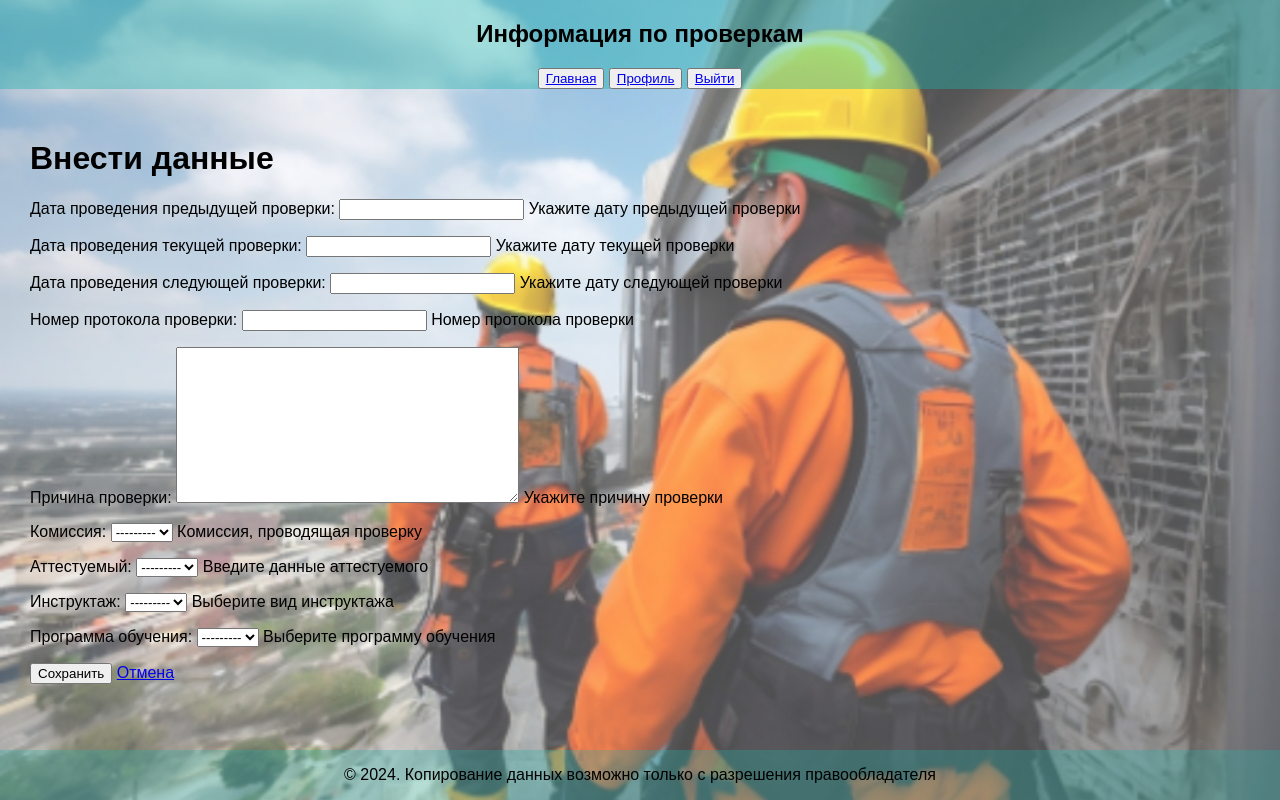
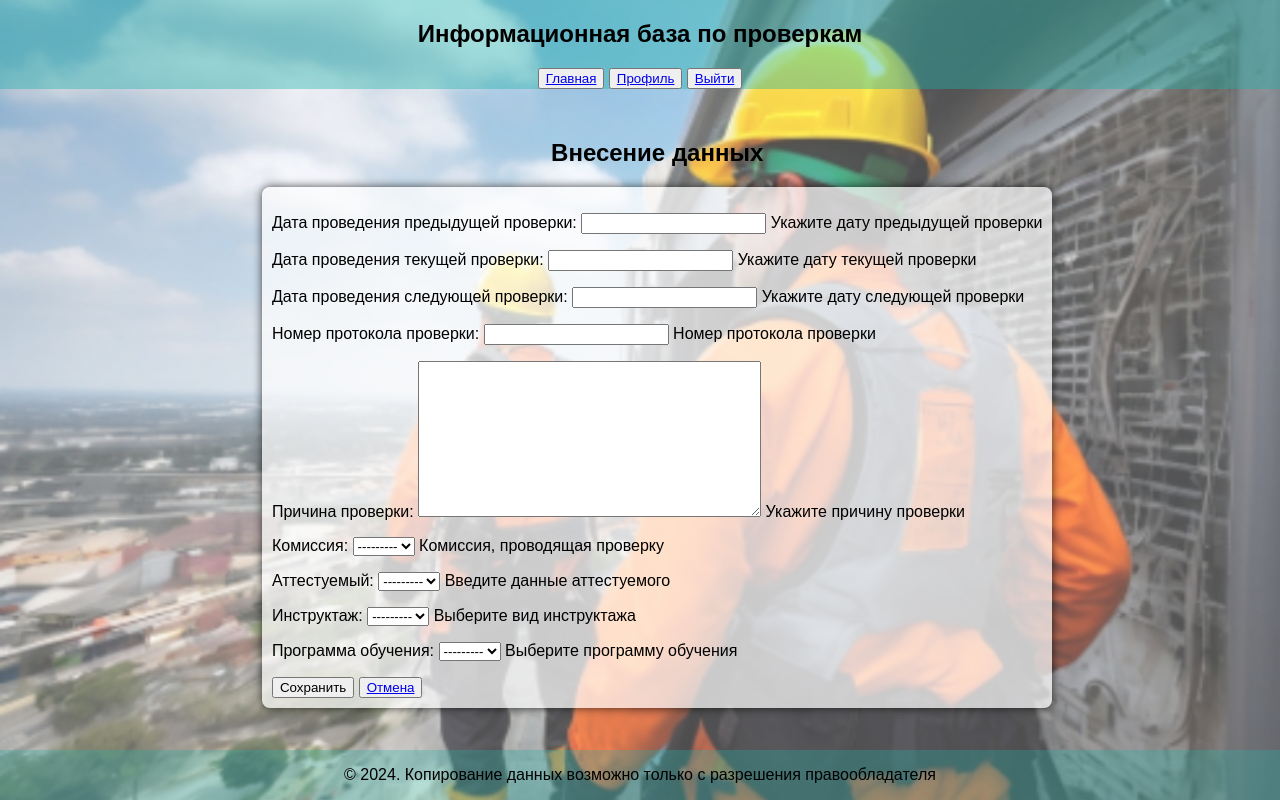
Before and after one commit to Artyom-Serov/Industrial_Safety, a Django app: page /create/ in a window 1280 px wide. Run offline with Django 5.2, Linux system fonts and the light colour scheme; the visitor is signed in with stand-in values (Sample User, id 1); data that the repository does not hold is empty.

Commit message:
Корректировка в стилях

```diff
--- a/frontend/templates/facility/examination_form.html
+++ b/frontend/templates/facility/examination_form.html
@@ -1,11 +1,20 @@
 {% extends "base.html" %}
 
 {% block content %}
-<h1>Внести данные</h1>
-<form method="post">
-    {% csrf_token %}
-    {{ form.as_p }}
-    <button type="submit" class="btn btn-success">Сохранить</button>
-    <a href="{% url 'facility:index' %}" class="btn btn-secondary">Отмена</a>
-</form>
+<h2 align="center">Внесение данных</h2>
+  <div class="container">
+    <div class="item">
+      <form method="post">
+        {% csrf_token %}
+        {{ form.as_p }}
+        <button type="submit">Сохранить
+        </button>
+        <button>
+          <a href="{% url 'facility:index' %}">
+            Отмена
+          </a>
+        </button>
+      </form>
+    </div>
+  </div>
 {% endblock %}
--- a/frontend/templates/includes/header.html
+++ b/frontend/templates/includes/header.html
@@ -1,19 +1,19 @@
 <header>
   <nav>
-    <h1>Информация по проверкам</h1>
+    <h1>Информационная база по проверкам</h1>
       <button type="button">
         <a href="{% url 'facility:index' %}">Главная</a>
       </button>
       {% if user.is_authenticated %}
       <button type="button">
-        <a href="{% url 'users:profile' %}" class="button">Профиль</a>
+        <a href="{% url 'users:profile' %}">Профиль</a>
       </button>
       <button type="button">
-        <a href="{% url 'users:logout' %}" class="button">Выйти</a>
+        <a href="{% url 'users:logout' %}">Выйти</a>
       </button>
       {% else %}
       <button type="button">
-        <a href="{% url 'users:login' %}" class="button">Войти</a>
+        <a href="{% url 'users:login' %}"">Войти</a>
       </button>
       {% endif %}
     </nav>
```
Also changed, not shown: frontend/templates/facility/examination_confirm_delete.html (+15 -7 lines).
